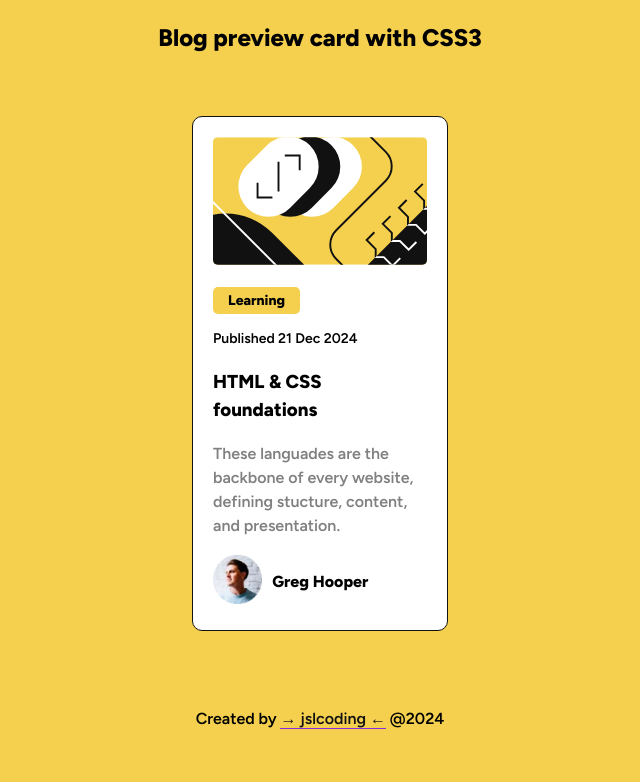
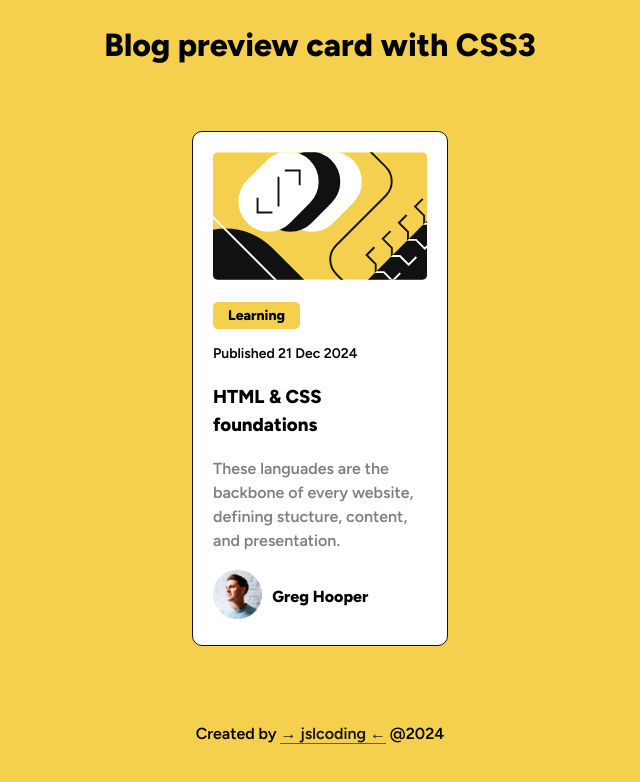
Before and after one commit to jslcoding/blog_preview_card, a plain HTML site: page index.html in a window 1280 px wide. Shown: the whole page, without its empty margins (320-960 px from the left). Drawn offline with Linux system fonts and the light colour scheme.

Commit message:
Adding final revisions

```diff
--- a/index.html
+++ b/index.html
@@ -9,7 +9,7 @@
     </head>
     <body class="yellow">
         <header>
-            <h2>Blog preview card with CSS3</h2>
+            <h1>Blog preview card with CSS3</h1>
         </header>
 
         <main class="blog_preview">
```
